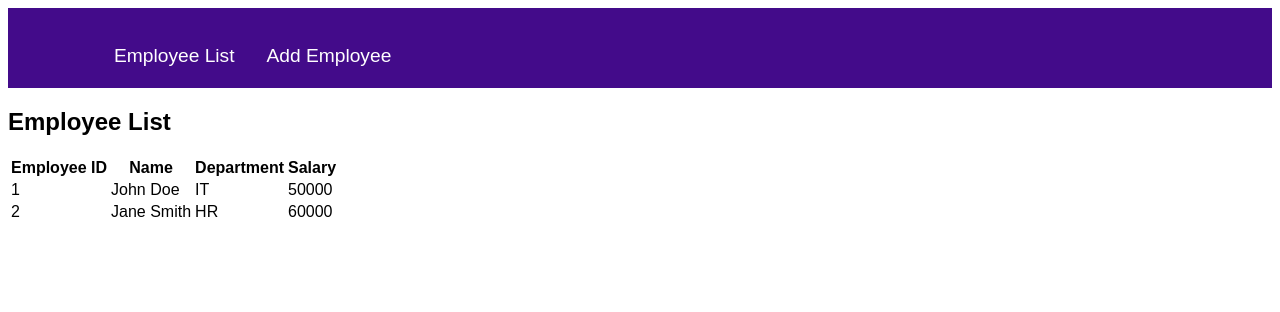
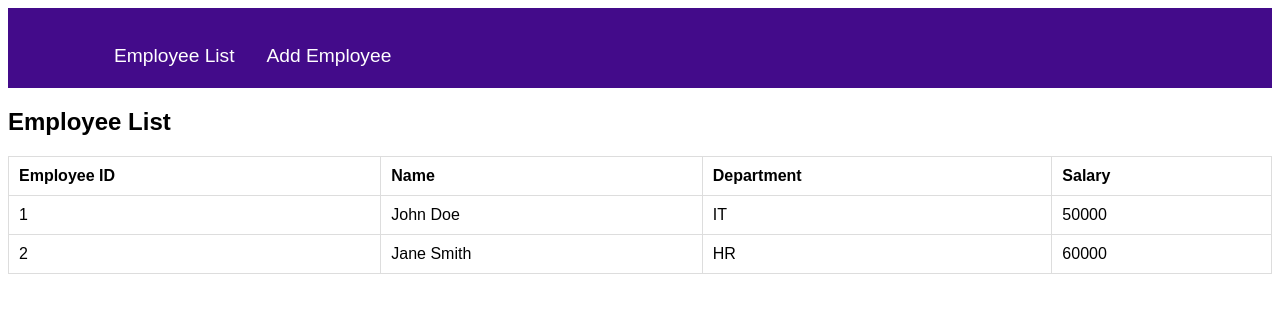
Before and after one commit to nikamaish/Task_React, a React (Create React App) app: page / in a window 1280 px wide. Shown: the top 312 px of the page. Built offline with nearby package versions, Linux system fonts and the light colour scheme; a web font is replaced by a local one.

Commit message:
:zap: styling employee list

```diff
--- a/src/components/list/EmployeeList.css
+++ b/src/components/list/EmployeeList.css
@@ -0,0 +1,26 @@
+;h2{
+
+  font-size: 20px;
+  font-weight: bold;
+  text-align: center;
+  font-family: Arial, Helvetica, sans-serif;
+}
+
+table {
+width: 100%;
+border-collapse: collapse;
+
+}
+
+table, th, td {
+border: 1px solid #ddd;
+}
+
+th, td {
+padding: 10px;
+text-align: left;
+}
+
+form div {
+margin-bottom: 10px;
+}
```
